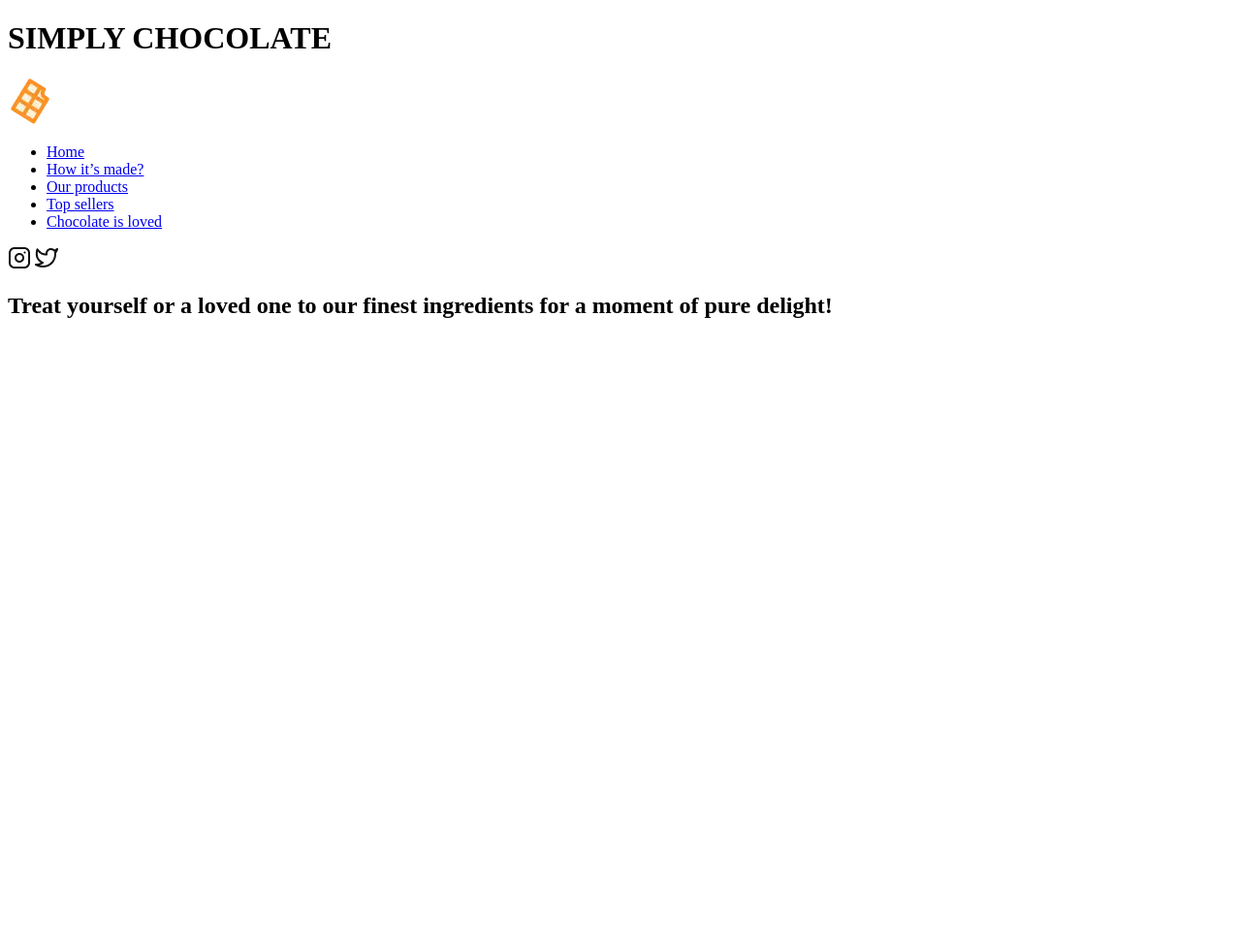
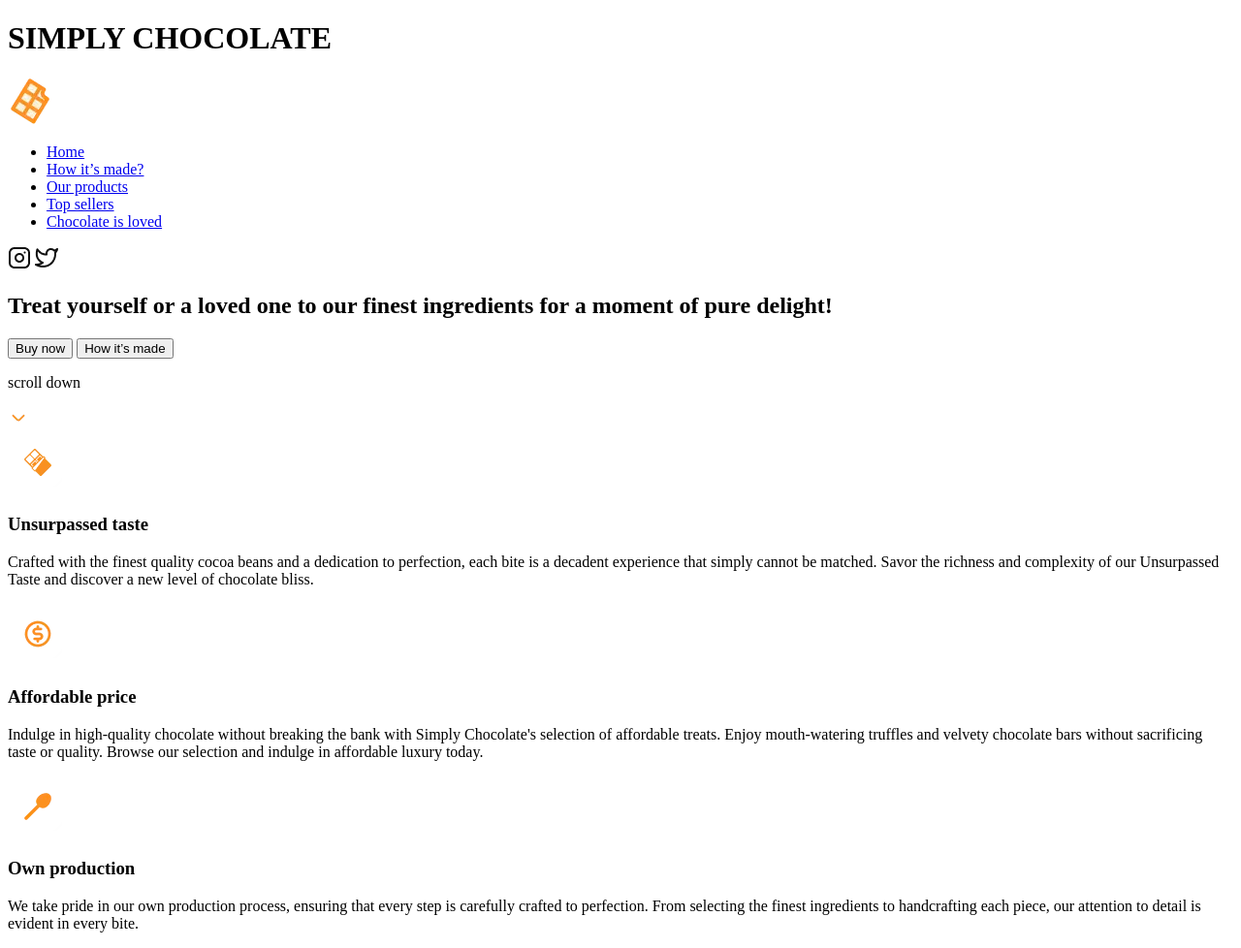
Before and after one commit to samusevychdiana/SIMPLY-CHOCOLATE, a plain HTML site: page index.html in a window 1280 px wide. Shown: the whole page at 97% size. Before the commit the page ends 800 px from the top, so only its background shows below. Drawn offline with Linux system fonts and the light colour scheme.

Commit message:
class work

```diff
--- a/index.html
+++ b/index.html
@@ -36,6 +36,43 @@
                 our finest ingredients for a moment
                 of pure delight!</h2>
 
+            <div class="hero__buttons">
+                <button class="btn">Buy now</button>
+                <button class="btn2">How it’s made</button>
+            </div>
+
+            <div>
+                <p>scroll down</p>
+                <div class="hero__scroll">
+                    <img src="/img/fi-rr-angle-small-left.webp" alt="Scroll down">
+                </div>
+            </div>
+        </section>
+
+        <section class="benefits">
+            <div class="benefits__item">
+                <img src="/img/icons.webp" alt="">
+                <h3>Unsurpassed taste</h3>
+                <p>Crafted with the finest quality cocoa beans and a dedication to perfection, each bite is a decadent
+                    experience that simply cannot be matched. Savor the richness and complexity of our Unsurpassed Taste
+                    and discover a new level of chocolate bliss.</p>
+            </div>
+
+            <div class="benefits__item">
+                <img src="/img/icons (1).webp" alt="">
+                <h3>Affordable price</h3>
+                <p>Indulge in high-quality chocolate without breaking the bank with Simply Chocolate's selection of
+                    affordable treats. Enjoy mouth-watering truffles and velvety chocolate bars without sacrificing
+                    taste or quality. Browse our selection and indulge in affordable luxury today.</p>
+            </div>
+
+            <div class="benefits__item">
+                <img src="/img/icons (2).webp" alt="">
+                <h3>Own production</h3>
+                <p>We take pride in our own production process, ensuring that every step is carefully crafted to
+                    perfection. From selecting the finest ingredients to handcrafting each piece, our attention to
+                    detail is evident in every bite.</p>
+            </div>
         </section>
     </main>
 </body>
```
Also changed, not shown: img/fi-rr-angle-small-left.webp (added), img/icons (1).webp (added), img/icons (2).webp (added), img/icons.webp (added).
